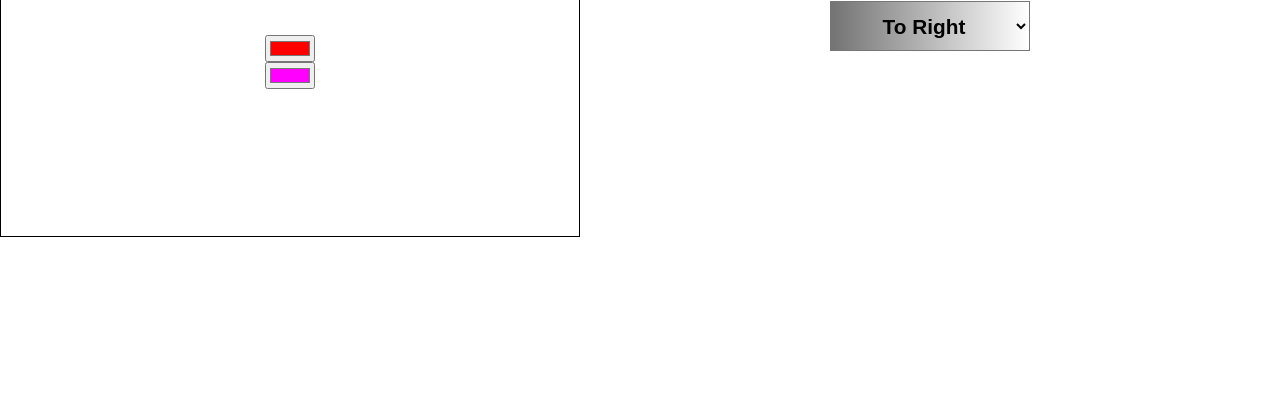
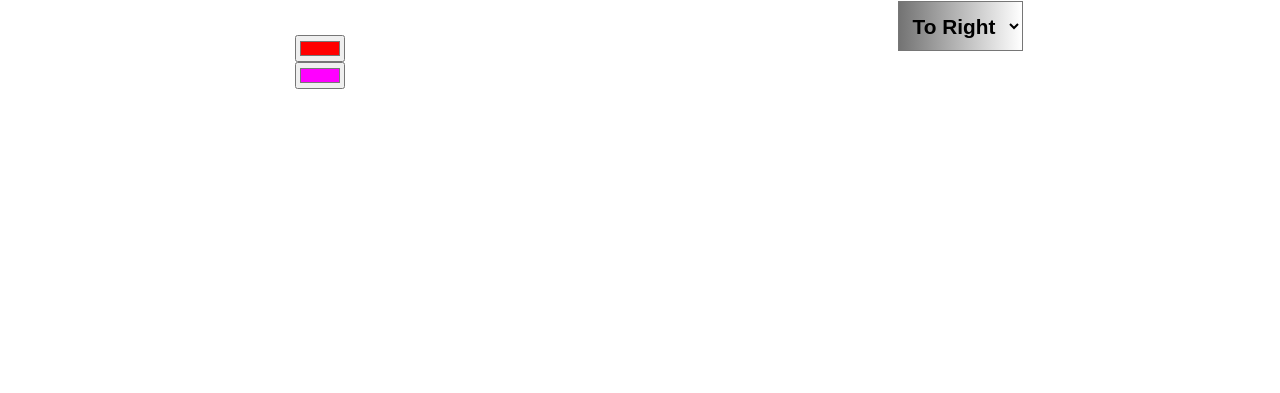
Before and after one commit to Amit-Morade/Background-generator-project, a plain HTML site: page index.html in a window 1280 px wide. Shown: the part 344-737 px from the top of the page. Drawn offline with Linux system fonts and the light colour scheme.

Commit message:
applied grid properties to container

```diff
--- a/style.css
+++ b/style.css
@@ -10,23 +10,18 @@ body {
 
 /* style the main container */
 #container {
-	display: flex;
+	display: grid;
 	height: calc(100% - 60px);
-	display: flex;
-	justify-content: center;
-	align-items: center;
+	grid-template-columns: repeat(auto-fit, minmax(500px, 1fr));
 }
 
 /* styles for the inner-container */
 #inner-container {
-	width: 600px;
-	border: 1px solid black;
-	height: 50%;
-	padding: 25px 35px;
 	display: flex;
 	flex-direction: column;
 	justify-content: center;
 	align-items: center;
+	text-align: center;
 }
 
 h1 {
@@ -34,11 +29,12 @@ h1 {
 }
 
 #side-container {
-	padding: 250px;
+	display: flex;
+	justify-content: center;
+	align-items: center;
 }
 
 select {
-	width: 200px;
 	height: 50px;
 	text-align: center;
 	background : linear-gradient(to left, #ffffff, #737373);
```
